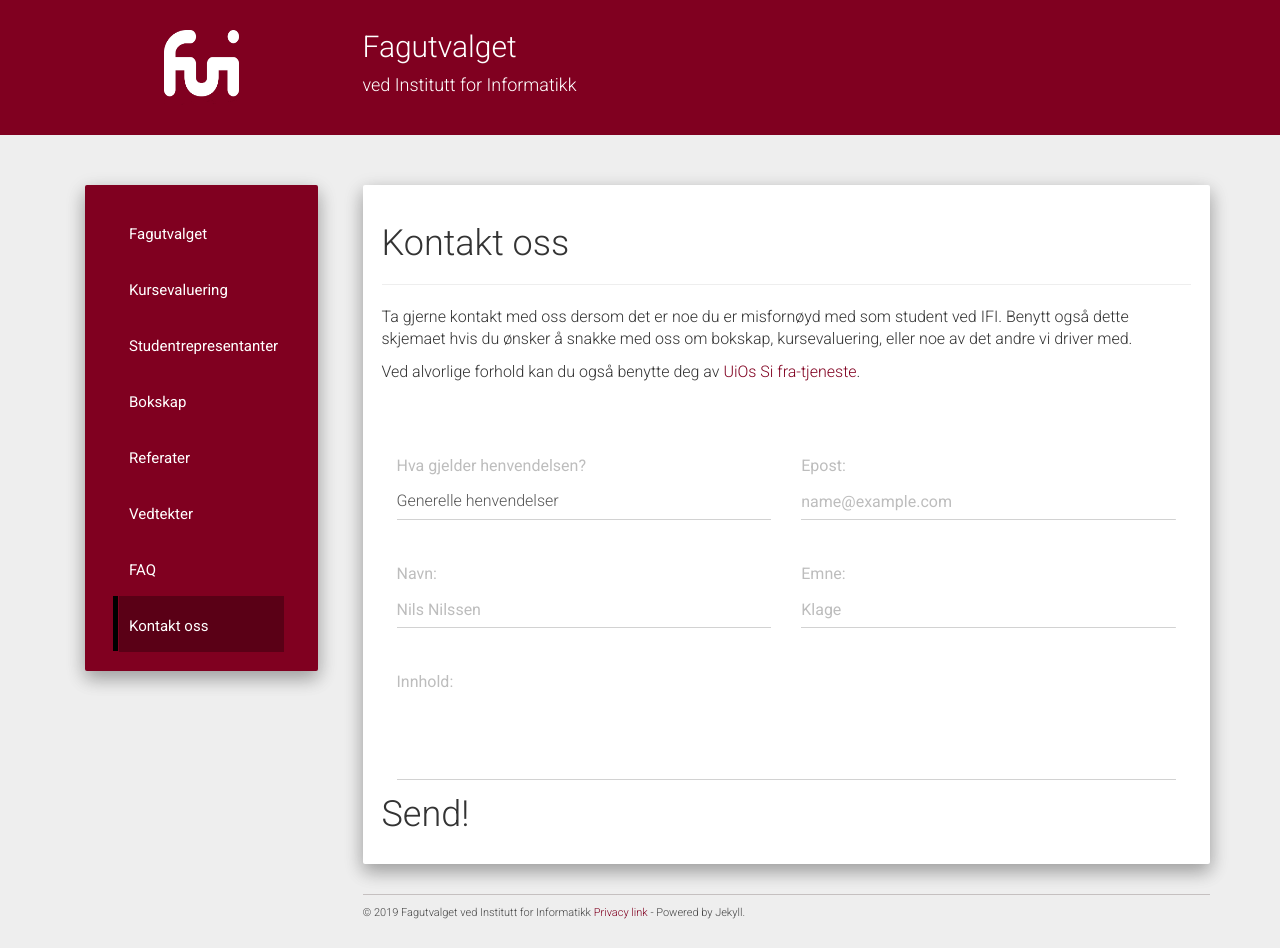
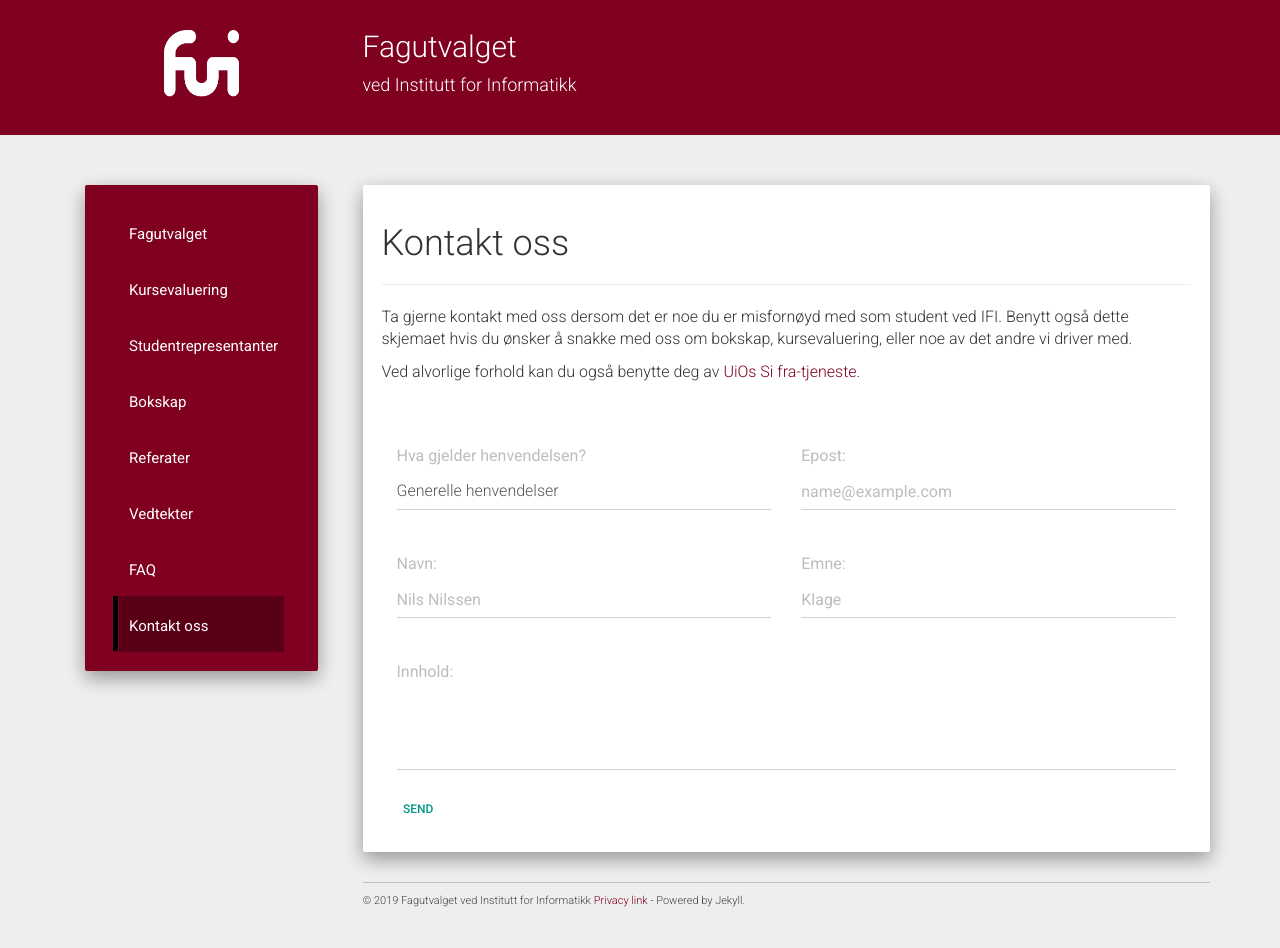
Before and after one commit to fui/fui.github.io, a Jekyll site: the page built from contact.md, in a window 1280 px wide. Built offline with Jekyll 4.4.1, drawn with Linux system fonts in a browser that asks for light colours; nearby versions of some CDN libraries.

Commit message:
fixing contact

```diff
--- a/contact.md
+++ b/contact.md
@@ -42,6 +42,6 @@
     <textarea class="form-control" id="exampleFormControlTextarea1" rows="3"></textarea>
   </div>
   <div class="submit">
-    <h1>Send!</h1>
+    <button type="button" class="btn btn-primary btn-sm">Send</button>
   </div>
 </form>
```
